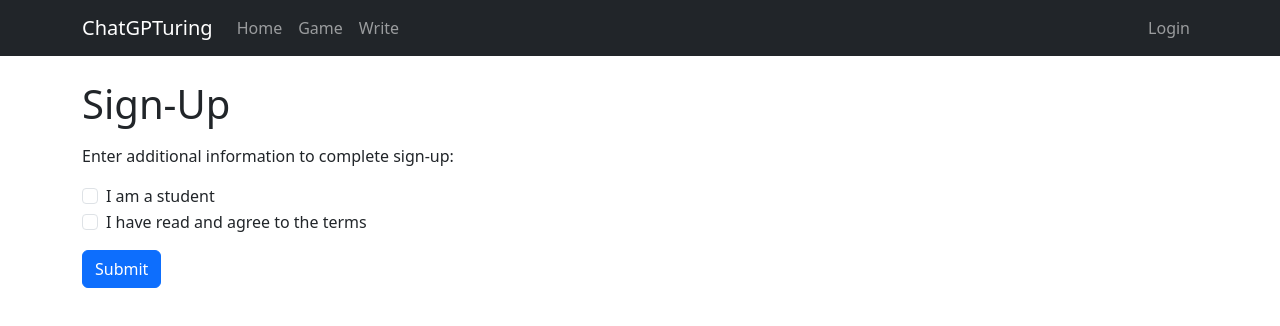
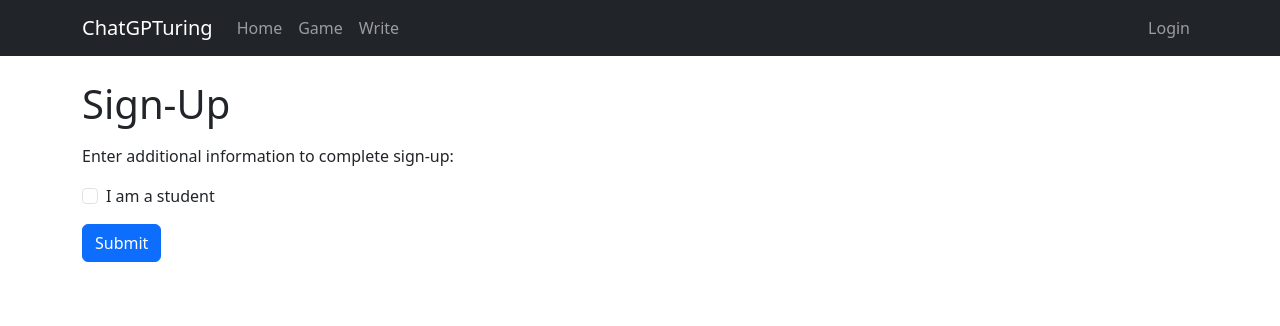
Before and after one commit to ABeeinSpace/cs-senior-project, a Next.js app: page /signed-up in a window 1280 px wide. Shown: the top 326 px of the page. Built offline with nearby package versions, Linux system fonts and the light colour scheme; no server answers.

Commit message:
Commenting out terms agreed to checkbox temporarily

```diff
--- a/src/app/signed-up/page.js
+++ b/src/app/signed-up/page.js
@@ -32,7 +32,12 @@ export default function SingedIn() {
 		isStudent = e.target;
 	};
 
-	const { termsAgreedTo, setTermsAgreedTo} = useState(false);
+	var termsAgreedTo = React.createRef(false);
+
+	const setTermsAgreedTo = (e) => {
+		termsAgreedTo = e.target;
+	}
+	// const { termsAgreedTo, setTermsAgreedTo} = useState(false);
 
 	return (
 		<>
@@ -74,15 +79,15 @@ export default function SingedIn() {
 								// checked={isStudent.current.checked}
 								onChange={updateIsStudent}
 							/>
-							<Form.Check
-								// ref={}
+							{/* <Form.Check
+								ref={termsAgreedTo}
 								type={type}
 								label={`I have read and agree to the terms `}
 								id={`default-${type}-2`}
-								checked={termsAgreedTo}
+								// checked={termsAgreedTo}
 								onChange={setTermsAgreedTo}
 
-							/>
+							/> */}
 						</div>
 					))}
 					<Button variant='primary' onClick={() => { submitForm(user, isStudent) }}>Submit</Button>
```
